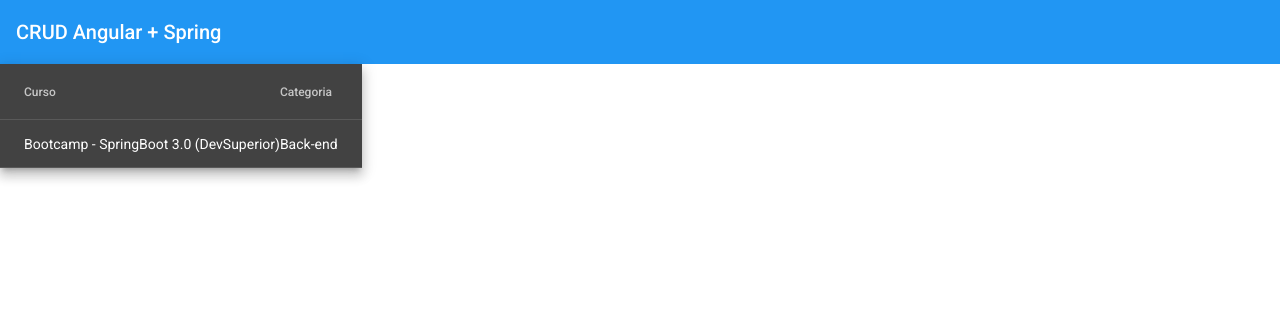
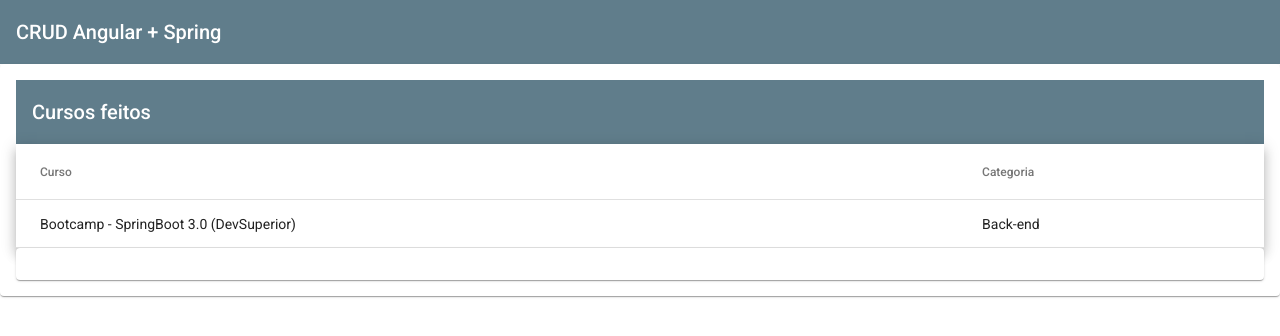
Before and after one commit to lluanps/CRUD-Angular-com-Spring, an Angular app in the folder WEB/crud-angular/: page /courses in a window 1280 px wide. Shown: the top 336 px of the page. Built offline with nearby package versions, Linux system fonts and the light colour scheme.

Commit message:
Mudança no tema principal e criaçaõ CSS do Material Table e Criando um Módulo App Material

```diff
--- a/WEB/crud-angular/src/app/courses/courses.module.ts
+++ b/WEB/crud-angular/src/app/courses/courses.module.ts
@@ -1,10 +1,9 @@
 import { CommonModule } from '@angular/common';
 import { NgModule } from '@angular/core';
-import { MatTableModule } from '@angular/material/table';
 
+import { AppMaterialModule } from '../shared/app-material/app-material.module';
 import { CoursesRoutingModule } from './courses-routing.module';
 import { CoursesComponent } from './courses/courses.component';
-
 
 
 @NgModule({
@@ -14,7 +13,7 @@
   imports: [
     CommonModule,
     CoursesRoutingModule,
-    MatTableModule
+    AppMaterialModule
   ]
 })
 export class CoursesModule { }
--- a/WEB/crud-angular/src/app/courses/courses/courses.component.html
+++ b/WEB/crud-angular/src/app/courses/courses/courses.component.html
@@ -1,3 +1,8 @@
+<mat-card>
+
+  <mat-toolbar color="primary">Cursos feitos</mat-toolbar>
+
+
 <table mat-table [dataSource]="courses" class="mat-elevation-z8">
 
   <!--- Note that these columns can be defined in any order.
@@ -18,3 +23,5 @@
   <tr mat-header-row *matHeaderRowDef="displayedColumns"></tr>
   <tr mat-row *matRowDef="let row; columns: displayedColumns;"></tr>
 </table>
+
+<mat-card>
--- a/WEB/crud-angular/src/app/courses/courses/courses.component.scss
+++ b/WEB/crud-angular/src/app/courses/courses/courses.component.scss
@@ -0,0 +1,3 @@
+table {
+  width: 100%;
+}
--- a/WEB/crud-angular/src/styles.scss
+++ b/WEB/crud-angular/src/styles.scss
@@ -3,11 +3,11 @@
 @include mat-core();
 
 /*https://m2.material.io/design/color/the-color-system.html#tools-for-picking-colors*/
-$custom-app-primary: mat-palette($mat-blue);
+$custom-app-primary: mat-palette($mat-blue-gray);
 $custom-app-secondary: mat-palette($mat-indigo, A200, A400, 700);
 $custom-app-warn: mat-palette($mat-red);
 
-$custom-theme: mat-dark-theme($custom-app-primary, $custom-app-secondary, $custom-app-warn);
+$custom-theme: mat-light-theme($custom-app-primary, $custom-app-secondary, $custom-app-warn);
 
 /*usado para utilizar o $custom-theme como padrao*/
 @include angular-material-theme($custom-theme);
```
Also changed, not shown: WEB/crud-angular/src/app/shared/app-material/app-material.module.ts (added, +13 -0 lines).
